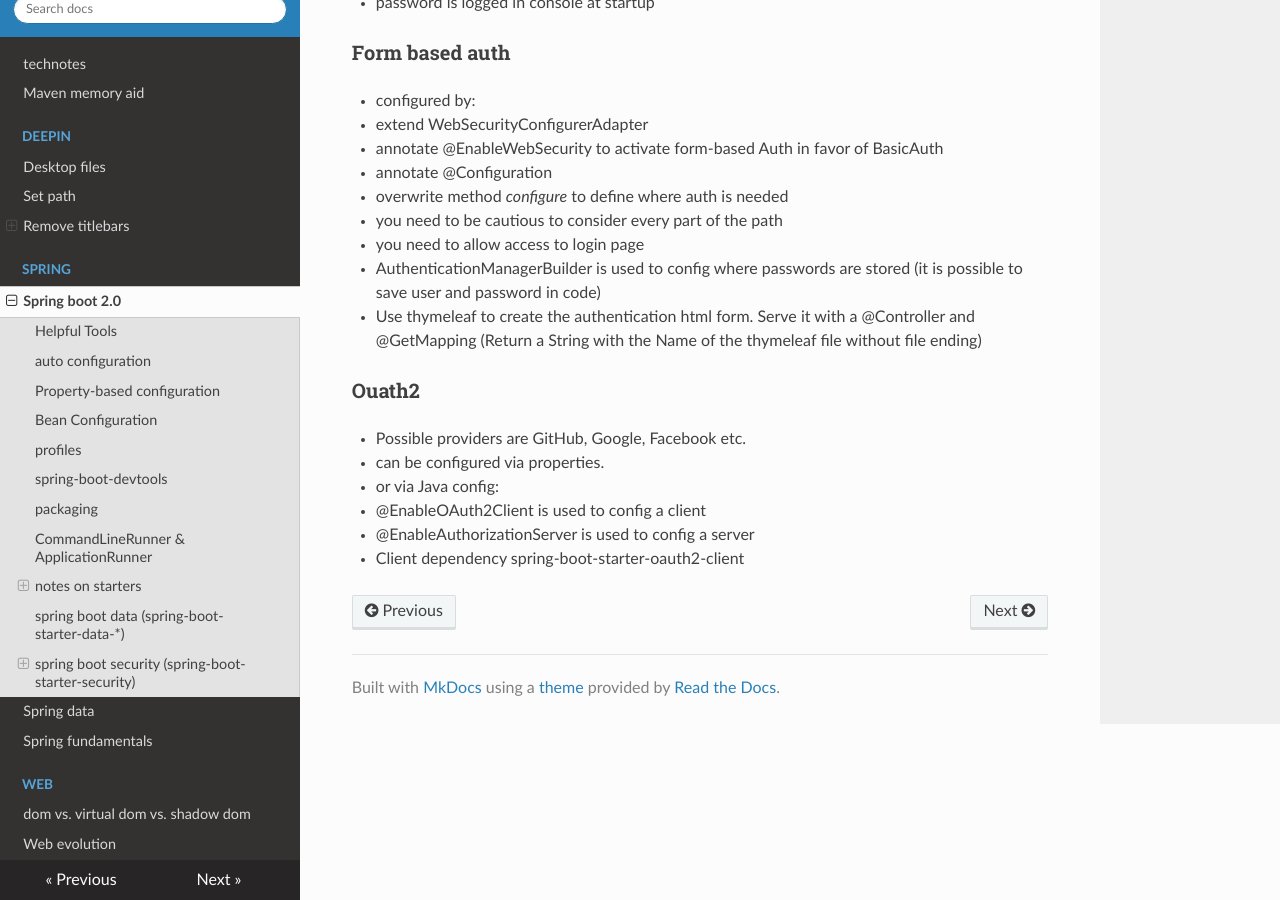
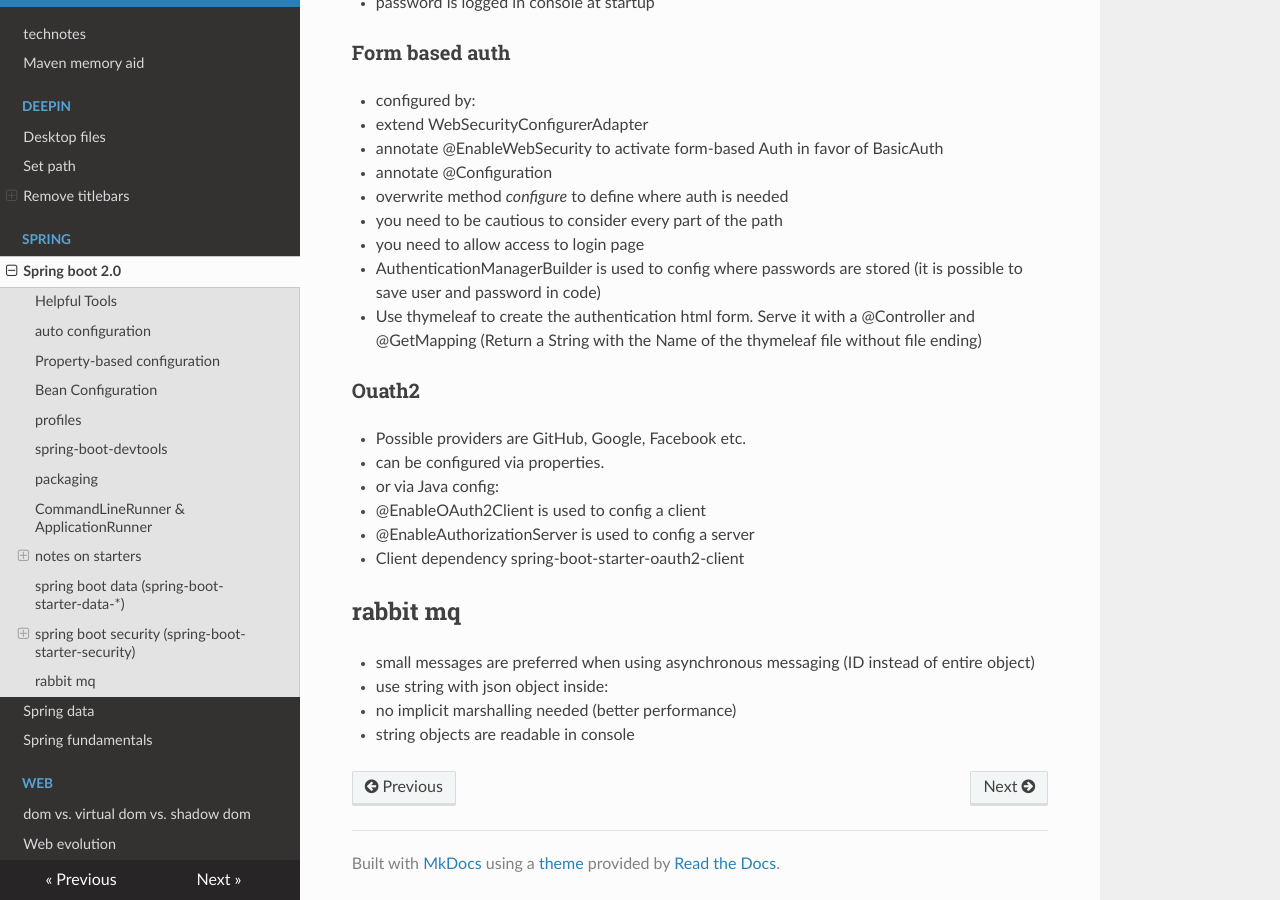
Before and after one commit to organicaudio/useful-code-snippets2, an MkDocs documentation site: the page built from docs/spring/spring-boot.md, in a window 1280 px wide and 900 px high, scrolled down 3069 px. Built offline with MkDocs 1.6.1, drawn with Linux system fonts in a browser that asks for light colours; nearby versions of some CDN libraries.

Commit message:
notes on messaging

```diff
--- a/docs/spring/spring-boot.md
+++ b/docs/spring/spring-boot.md
@@ -138,3 +138,10 @@ General note: use **Bcrypt** for  password hashing.
   - @EnableOAuth2Client is used to config a client
   - @EnableAuthorizationServer is used to config a server
 - Client dependency spring-boot-starter-oauth2-client
+
+## rabbit mq
+
+- small messages are preferred when using asynchronous messaging (ID instead of entire object)
+- use string with json object inside:
+  - no implicit marshalling needed (better performance)
+  - string objects are readable in console
```
